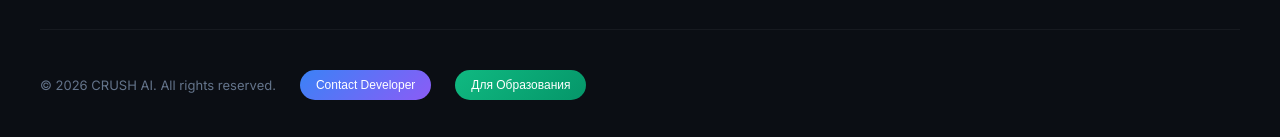
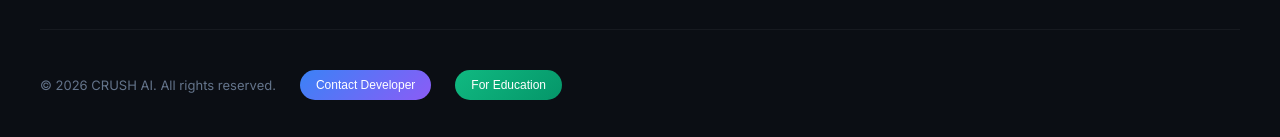
Before and after one commit to TheMistaKrips/crush_ai, a React (Vite) app: page / in a window 1280 px wide. Shown: the part 3914-4051 px from the top of the page. Built offline with nearby package versions, Linux system fonts and the light colour scheme.

Commit message:
Update Footer.jsx

```diff
--- a/src/components/Footer.jsx
+++ b/src/components/Footer.jsx
@@ -271,7 +271,7 @@ export default function Footer() {
                 className="education-button"
                 onClick={() => setIsEducationModalOpen(true)}
               >
-                Для Образования
+                For Education
               </button>
 
             </div>
```
